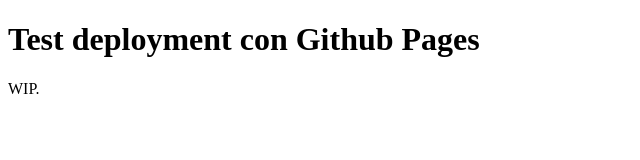
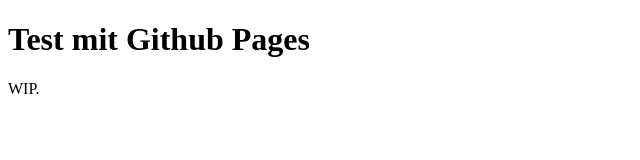
Before and after one commit to knaupfaal/knaupfaal.github.io, a plain HTML site: page index.html in a window 1280 px wide. Shown: the whole page, without its empty margins (0-640 px from the left). Drawn offline with Linux system fonts and the light colour scheme.

Commit message:
Update index.html
Updated title text

```diff
--- a/index.html
+++ b/index.html
@@ -1,7 +1,7 @@
 <!DOCTYPE html>
 <html>
 <body>
-<h1>Test deployment con Github Pages</h1>
+<h1>Test mit Github Pages</h1>
 <p>WIP.</p>
 </body>
 </html>
```
